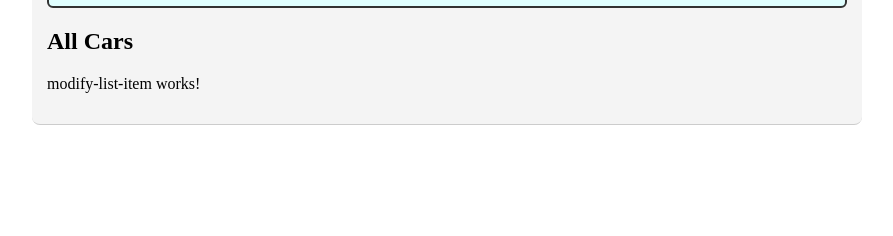
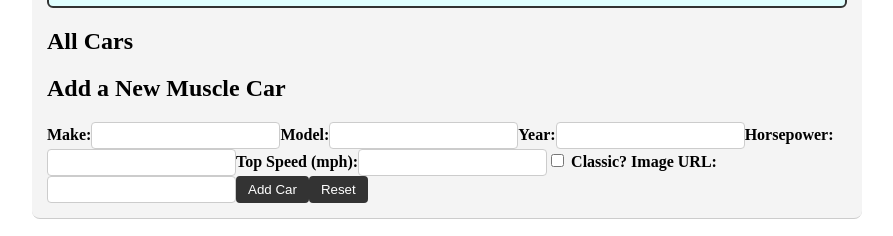
Before and after one commit to w0877926/Amritpal-Singh-learning-angular, an Angular app: page /modify in a window 1280 px wide. Shown: the part 628-864 px from the top of the page, without its empty margins (193-1086 px from the left). Before the commit the page ends 800 px from the top, so only its background shows below. Built offline with nearby package versions, Linux system fonts and the light colour scheme.

Commit message:
added ModifyListItemComponent with reactive form and validation

```diff
--- a/src/app/modify-list-item/modify-list-item.component.css
+++ b/src/app/modify-list-item/modify-list-item.component.css
@@ -0,0 +1,34 @@
+\form {
+  display: flex;
+  flex-direction: column;
+  gap: 8px;
+  max-width: 400px;
+  margin: 20px auto;
+}
+
+label {
+  font-weight: bold;
+}
+
+input {
+  padding: 5px;
+  border-radius: 4px;
+  border: 1px solid #ccc;
+}
+
+.buttons {
+  display: flex;
+  justify-content: space-between;
+}
+
+button {
+  padding: 6px 12px;
+  border: none;
+  background: #333;
+  color: #fff;
+  border-radius: 4px;
+}
+
+button:hover {
+  background: #555;
+}
--- a/src/app/modify-list-item/modify-list-item.component.html
+++ b/src/app/modify-list-item/modify-list-item.component.html
@@ -1 +1,28 @@
-<p>modify-list-item works!</p>
+<h2>{{ editingCarId ? 'Edit Muscle Car' : 'Add a New Muscle Car' }}</h2>
+
+<form [formGroup]="carForm" (ngSubmit)="onSubmit()">
+  <label>Make:</label>
+  <input formControlName="make" type="text">
+
+  <label>Model:</label>
+  <input formControlName="model" type="text">
+
+  <label>Year:</label>
+  <input formControlName="year" type="number">
+
+  <label>Horsepower:</label>
+  <input formControlName="horsepower" type="number">
+
+  <label>Top Speed (mph):</label>
+  <input formControlName="topSpeed" type="number">
+
+  <label>
+    <input formControlName="isClassic" type="checkbox"> Classic?
+  </label>
+
+  <label>Image URL:</label>
+  <input formControlName="image" type="text">
+
+  <button type="submit">{{ editingCarId ? 'Update Car' : 'Add Car' }}</button>
+  <button type="button" (click)="onReset()">Reset</button>
+</form>
--- a/src/app/modify-list-item/modify-list-item.component.ts
+++ b/src/app/modify-list-item/modify-list-item.component.ts
@@ -1,11 +1,75 @@
-import { Component } from '@angular/core';
+import { Component, OnInit } from '@angular/core';
+import { CommonModule } from '@angular/common';
+import { FormBuilder, FormGroup, ReactiveFormsModule, Validators } from '@angular/forms';
+import { MuscleCarService } from '../services/muscle-car.service';
+import { MuscleCar } from '../models/muscle-car';
+import { ActivatedRoute, Router } from '@angular/router';
 
 @Component({
   selector: 'app-modify-list-item',
-  imports: [],
+  standalone: true,
+  imports: [CommonModule, ReactiveFormsModule],
   templateUrl: './modify-list-item.component.html',
-  styleUrl: './modify-list-item.component.css'
+  styleUrls: ['./modify-list-item.component.css']
 })
-export class ModifyListItemComponent {
+export class ModifyListItemComponent implements OnInit {
+  carForm!: FormGroup;
+  editingCarId: number | null = null;
 
+  constructor(
+    private fb: FormBuilder,
+    private carService: MuscleCarService,
+    private router: Router,
+    private route: ActivatedRoute
+  ) {}
+
+  ngOnInit() {
+    this.carForm = this.fb.group({
+      id: [null],
+      make: ['', Validators.required],
+      model: ['', Validators.required],
+      year: ['', Validators.required],
+      horsepower: ['', Validators.required],
+      topSpeed: ['', Validators.required],
+      isClassic: [false],
+      image: ['']
+    });
+
+    const id = Number(this.route.snapshot.paramMap.get('id'));
+    if (id) {
+      this.editingCarId = id;
+      this.carService.getCarById(id).subscribe(car => {
+        if (car) this.carForm.patchValue(car);
+      });
+    }
+  }
+
+  onSubmit() {
+    if (this.carForm.valid) {
+      const formValue: MuscleCar = this.carForm.value;
+
+      if (this.editingCarId !== null) {
+        this.carService.updateCar(formValue).subscribe(() => {
+          alert('Car updated successfully!');
+          this.router.navigate(['/']);
+        });
+      } else {
+        this.carService.getCars().subscribe(cars => {
+          formValue.id = cars.length > 0 ? cars[cars.length - 1].id + 1 : 1;
+          this.carService.createCar(formValue).subscribe(() => {
+            alert('New car added successfully!');
+            this.router.navigate(['/']);
+          });
+        });
+      }
+
+      this.carForm.reset();
+      this.editingCarId = null;
+    }
+  }
+
+  onReset() {
+    this.carForm.reset();
+    this.editingCarId = null;
+  }
 }
```
